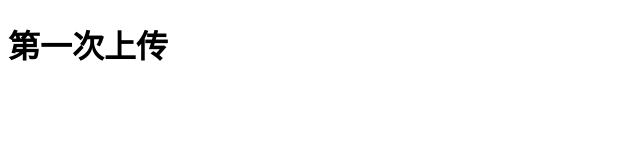
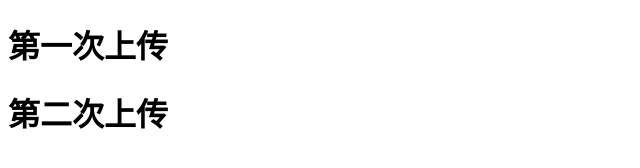
Before and after one commit to yinyanxiao/houjiandong.github.io, a plain HTML site: page first/1-first.html in a window 1280 px wide. Shown: the whole page, without its empty margins (0-640 px from the left). Drawn offline with Linux system fonts and the light colour scheme.

Commit message:
第二次上交

```diff
--- a/first/1-first.html
+++ b/first/1-first.html
@@ -6,6 +6,7 @@
 </head>
 <body>
 	<h1>第一次上传</h1>
+	<h1>第二次上传</h1>
 
 </body>
 </html>
```
